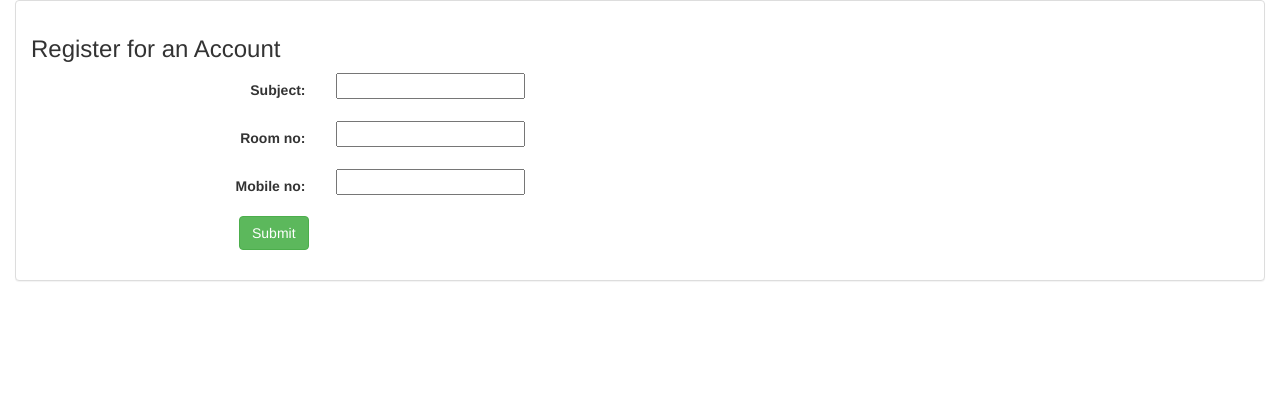
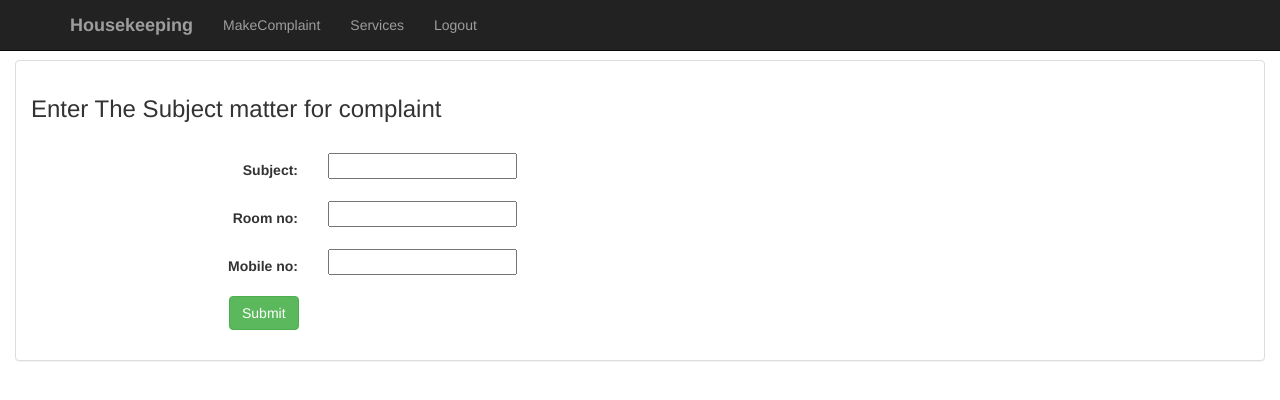
Before and after one commit to vinnusingla/Housekeeping-Management-System, a Django app: template housekeeping/login/templates/login/complaint.html in a window 1280 px wide. Shown: the top 400 px of the page. Run offline with Django 3.2, Linux system fonts and the light colour scheme; the template is opened without the code that fills it: values that come from a table or form of the project are taken from there, others are empty; some libraries are stand-ins or nearby versions.

Commit message:
Fixed minor bugs

```diff
--- a/housekeeping/login/templates/login/complaint.html
+++ b/housekeeping/login/templates/login/complaint.html
@@ -1,12 +1,15 @@
 {% extends 'login/base.html' %}
 {% block body %}
-<div class="container-fluid">
+<!-- Navigation -->
+    {% include 'login/nav.html' %}
+<div class="container-fluid voffset6">
 
     <div class="row">
         <div class="col-sm-12 col-md-12">
             <div class="panel panel-default">
                 <div class="panel-body">
-                    <h3>Register for an Account</h3>
+                    <h3>Enter The Subject matter for complaint</h3>
+                    <div class="row voffset4">
                         {% if error_message %}
                             <p><strong>{{ error_message }}</strong></p>
                         {% endif %}
@@ -18,6 +21,7 @@
                 </div>
             </div>
         </div>
+    </div>
 
 </div>
 
--- a/housekeeping/login/templates/login/nav.html
+++ b/housekeeping/login/templates/login/nav.html
@@ -8,7 +8,7 @@
                     <span class="icon-bar"></span>
                     <span class="icon-bar"></span>
                 </button>
-                <a class="navbar-brand" href="#">Start Bootstrap</a>
+                <b><a class="navbar-brand" href="#">Housekeeping</a></b>
             </div>
             <!-- Collect the nav links, forms, and other content for toggling -->
             <div class="collapse navbar-collapse" id="bs-example-navbar-collapse-1">
```
Also changed, not shown: housekeeping/login/views.py (+12 -9 lines), housekeeping/db.sqlite3, housekeeping/login/templates/login/main.html (renamed from housekeeping/login/templates/login/success1.html). Lines whose indentation alone changed are shown as unchanged.
